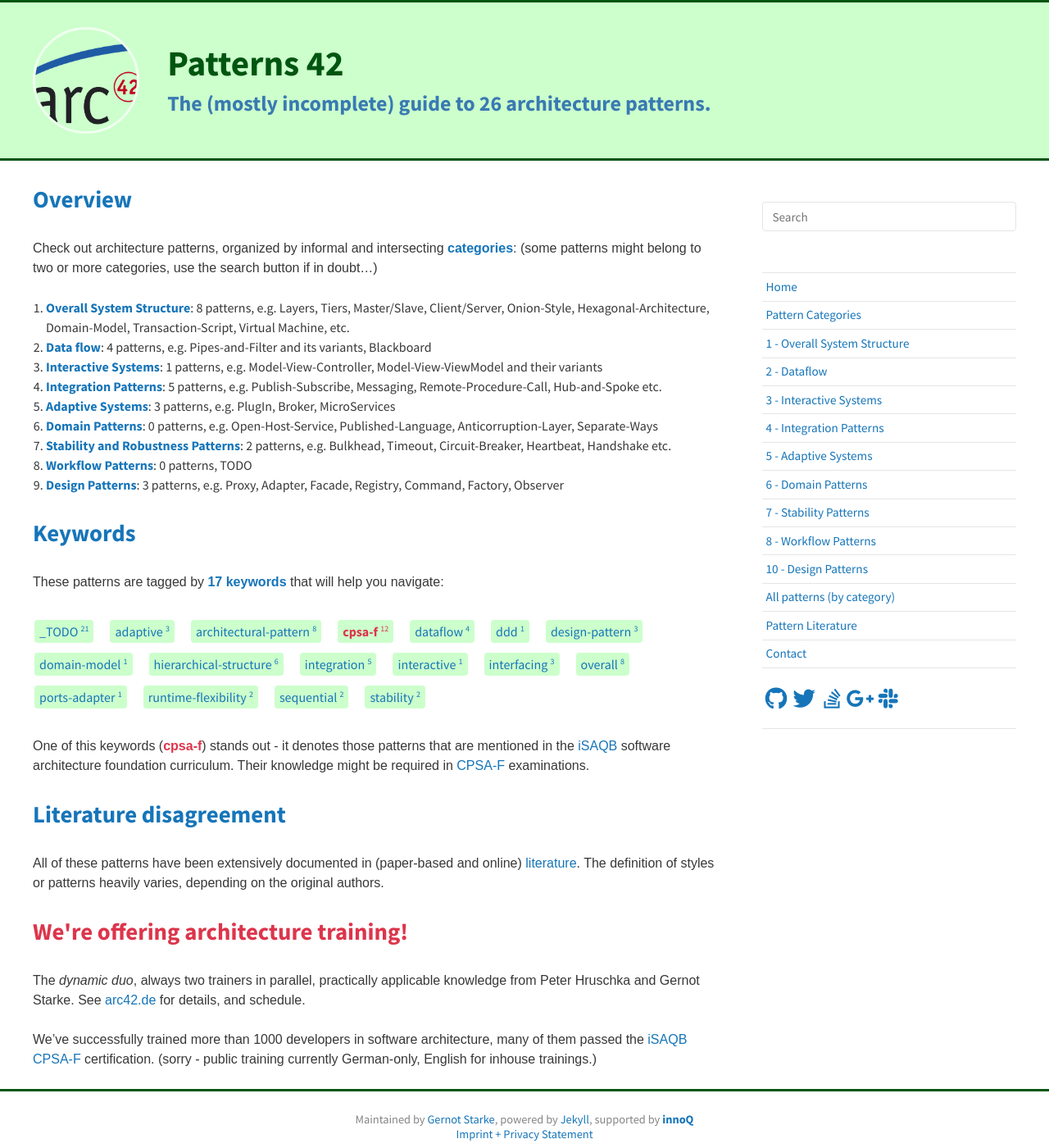
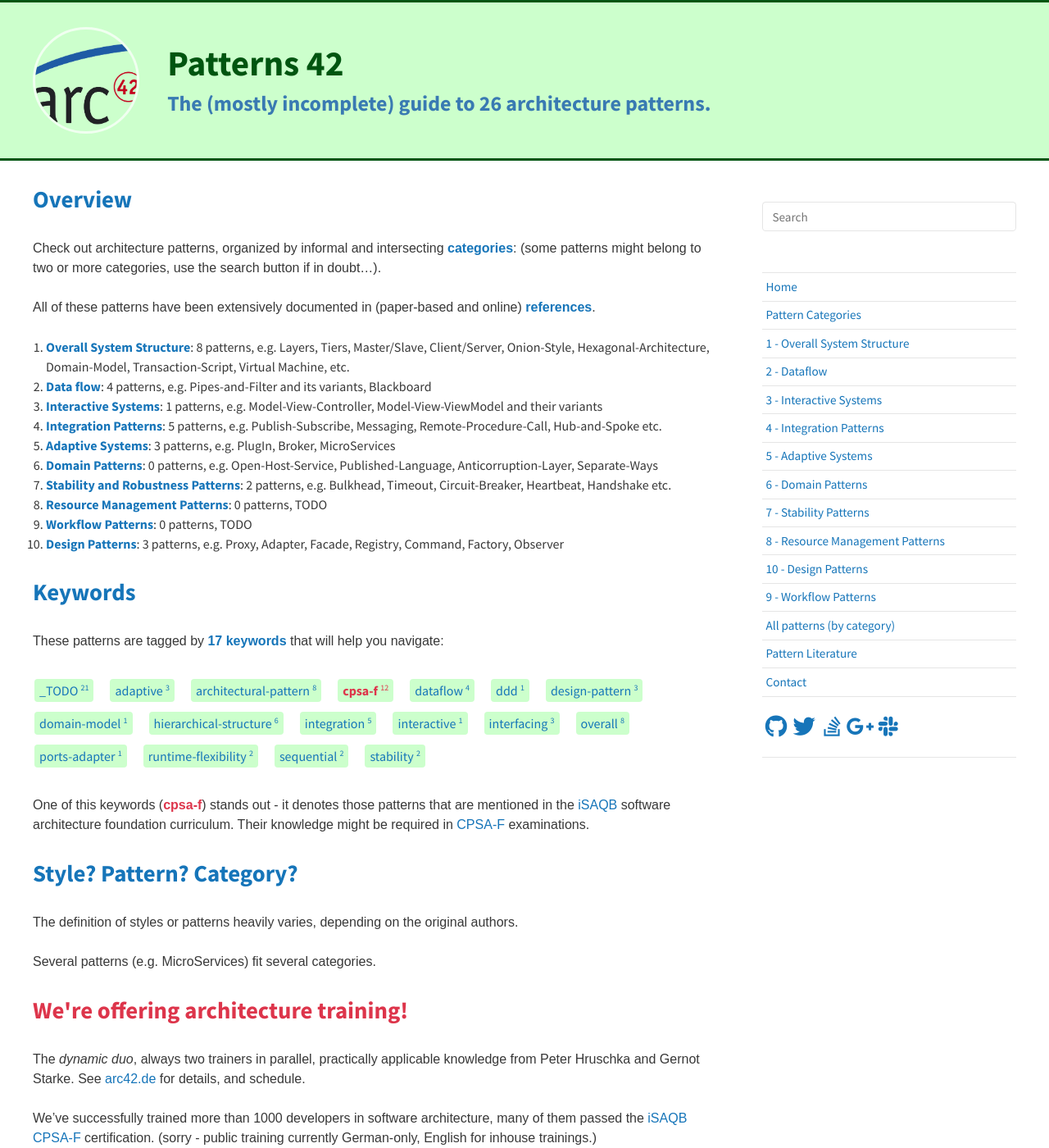
Before and after one commit to arc42/patterns.arc42.org-site, a Jekyll site: the page built from _pages/home.md, in a window 1280 px wide and 1400 px high. Shown: the whole window at 82% size. Built offline with Jekyll 4.4.1, drawn with Linux system fonts in a browser that asks for light colours; nearby versions of some CDN libraries; comment, search, counter and statistics services are not loaded.

Commit message:
corrected resource-management

```diff
--- a/_pages/home.md
+++ b/_pages/home.md
@@ -12,13 +12,17 @@ permalink: /home/
 {% assign nr_adaptive_patterns = (site.posts | where: "category", "adaptive") | size %}
 {% assign nr_domain_patterns = (site.posts | where: "category", "domain") | size %}
 {% assign nr_stability_patterns = (site.posts | where: "category", "stability") | size %}
+{% assign nr_resource_patterns = (site.posts | where: "category", "resource") | size %}
 {% assign nr_workflow_patterns = (site.posts | where: "category", "workflow") | size %}
 {% assign nr_design_patterns = (site.posts | where: "category", "design") | size %}
 
 ## Overview
 
 Check out architecture patterns, organized by informal and intersecting **[categories](/categories)**:
-(some patterns might belong to two or more categories, use the search button if in doubt...)
+(some patterns might belong to two or more categories, use the search button if in doubt...).
+
+All of these patterns have been extensively documented in (paper-based and online) **[references](/references/)**.
+
 
 
 1. [**Overall System Structure**](/overall/): {{ nr_overall_patterns }} patterns, e.g. Layers, Tiers, Master/Slave, Client/Server, Onion-Style, Hexagonal-Architecture, Domain-Model, Transaction-Script, Virtual Machine,  etc.
@@ -28,6 +32,7 @@ Check out architecture patterns, organized by informal and intersecting **[categ
 1. [**Adaptive Systems**](/adaptive/): {{ nr_adaptive_patterns  }} patterns, e.g. PlugIn, Broker, MicroServices
 1. [**Domain Patterns**](/domain/): {{ nr_domain_patterns }} patterns, e.g. Open-Host-Service, Published-Language, Anticorruption-Layer, Separate-Ways
 1. [**Stability and Robustness Patterns**](/stability/): {{ nr_stability_patterns }} patterns, e.g. Bulkhead, Timeout, Circuit-Breaker, Heartbeat, Handshake etc.
+1. [**Resource Management Patterns**](/resource-management/): {{ nr_resource_patterns }} patterns, TODO
 1. [**Workflow Patterns**](/workflow/): {{ nr_workflow_patterns }} patterns, TODO
 1. [**Design Patterns**](/design/): {{ nr_design_patterns  }} patterns, e.g. Proxy, Adapter, Facade, Registry, Command, Factory, Observer
 
@@ -54,10 +59,11 @@ stands out - it denotes those patterns that are mentioned in
 the [iSAQB](http://isaqb.org) software architecture foundation curriculum. Their knowledge might
 be required in [CPSA-F](http://www.isaqb.org/certifications/foundation-level/) examinations.
 
-## Literature disagreement
+## Style? Pattern? Category?
 
-All of these patterns have been extensively documented in (paper-based and online) [literature](/references/).
 The definition of styles or patterns heavily varies, depending on the original authors.
+
+Several patterns (e.g. MicroServices) fit several categories.
 
 
 ## <font color="#dd354b">We're offering architecture training!</font>
```
Also changed, not shown: _pages/sect-8-resource-management.md (renamed from _pages/sect-8-workflow.md, +4 -4 lines), _pages/sect-9-workflow.md (added, +23 -0 lines).
